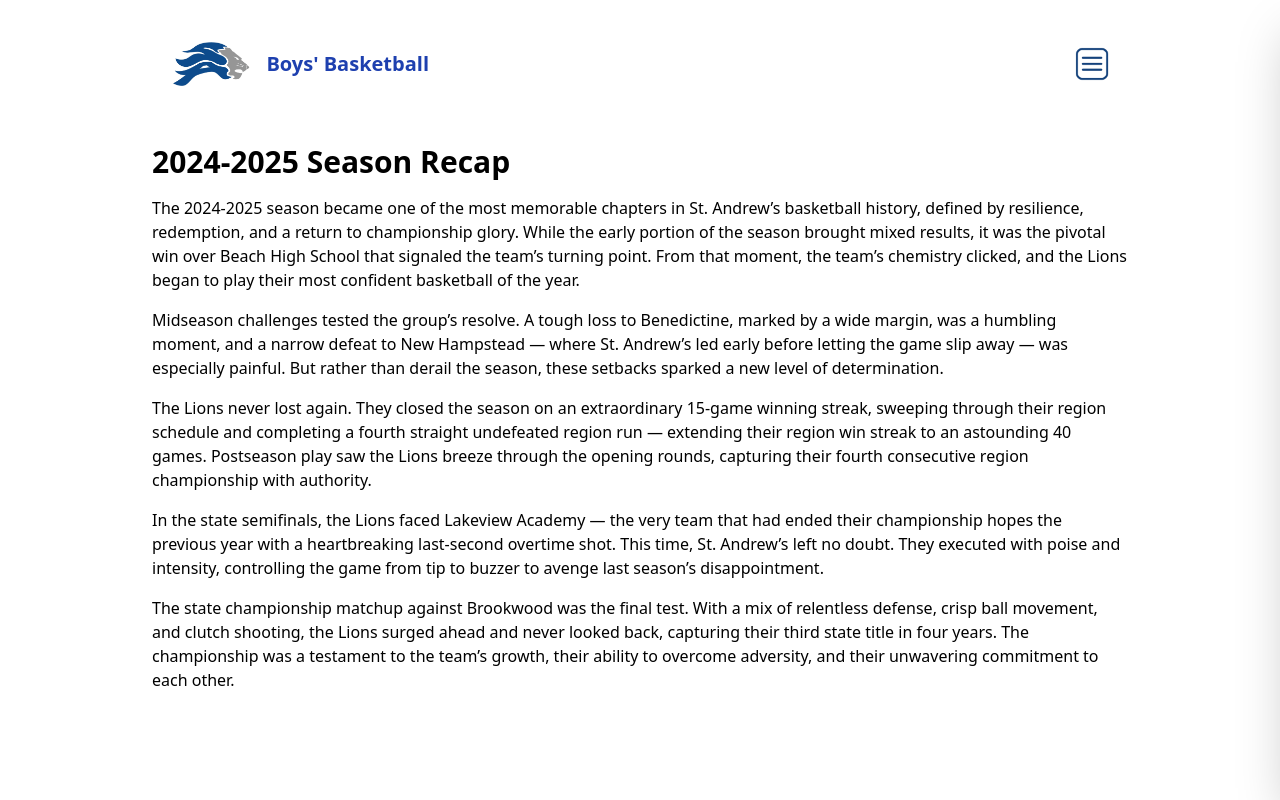
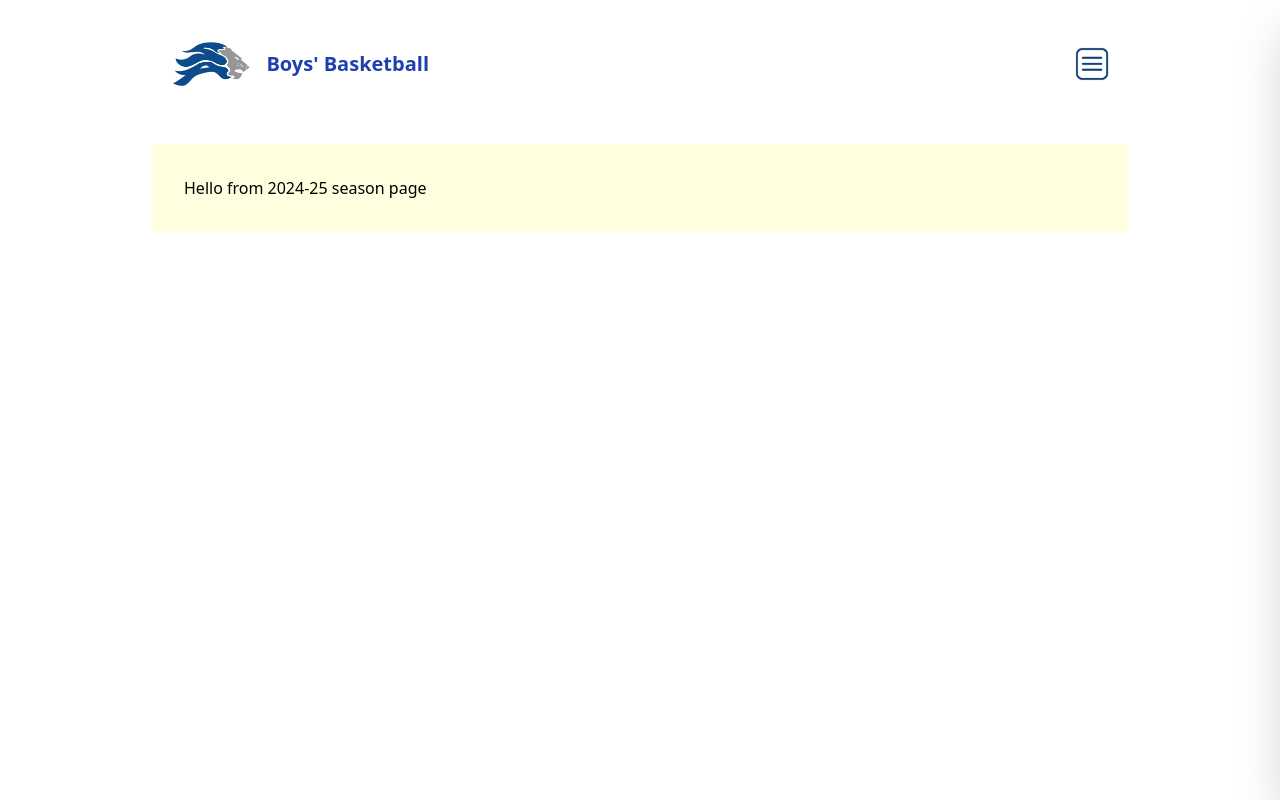
Before and after one commit to newonda1/st-andrews-basketball, a React (Vite) app: page /seasons/2024-25 in a window 1280 px wide. Built offline with nearby package versions, Linux system fonts and the light colour scheme.

Commit message:
Update Season2024_25.jsx

```diff
--- a/src/seasons/Season2024_25.jsx
+++ b/src/seasons/Season2024_25.jsx
@@ -1,24 +1,8 @@
 function Season2024_25() {
   return (
-    <div className="mb-10">
-      <h1 className="text-3xl font-bold mb-4">2024-2025 Season Recap</h1>
-      <p className="mb-4">
-        The 2024-2025 season became one of the most memorable chapters in St. Andrew’s basketball history, defined by resilience, redemption, and a return to championship glory. While the early portion of the season brought mixed results, it was the pivotal win over Beach High School that signaled the team’s turning point. From that moment, the team’s chemistry clicked, and the Lions began to play their most confident basketball of the year.
-      </p>
-      <p className="mb-4">
-        Midseason challenges tested the group’s resolve. A tough loss to Benedictine, marked by a wide margin, was a humbling moment, and a narrow defeat to New Hampstead — where St. Andrew’s led early before letting the game slip away — was especially painful. But rather than derail the season, these setbacks sparked a new level of determination.
-      </p>
-      <p className="mb-4">
-        The Lions never lost again. They closed the season on an extraordinary 15-game winning streak, sweeping through their region schedule and completing a fourth straight undefeated region run — extending their region win streak to an astounding 40 games. Postseason play saw the Lions breeze through the opening rounds, capturing their fourth consecutive region championship with authority.
-      </p>
-      <p className="mb-4">
-        In the state semifinals, the Lions faced Lakeview Academy — the very team that had ended their championship hopes the previous year with a heartbreaking last-second overtime shot. This time, St. Andrew’s left no doubt. They executed with poise and intensity, controlling the game from tip to buzzer to avenge last season’s disappointment.
-      </p>
-      <p>
-        The state championship matchup against Brookwood was the final test. With a mix of relentless defense, crisp ball movement, and clutch shooting, the Lions surged ahead and never looked back, capturing their third state title in four years. The championship was a testament to the team’s growth, their ability to overcome adversity, and their unwavering commitment to each other.
-      </p>
+    <div style={{ padding: '2rem', backgroundColor: 'lightyellow' }}>
+      <h1>Hello from 2024-25 season page</h1>
     </div>
   );
 }
-
 export default Season2024_25;
```
